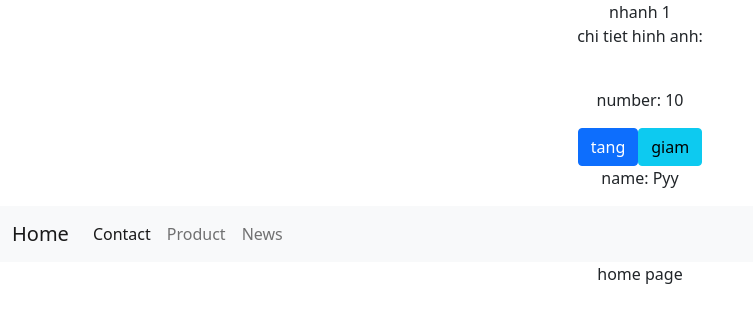
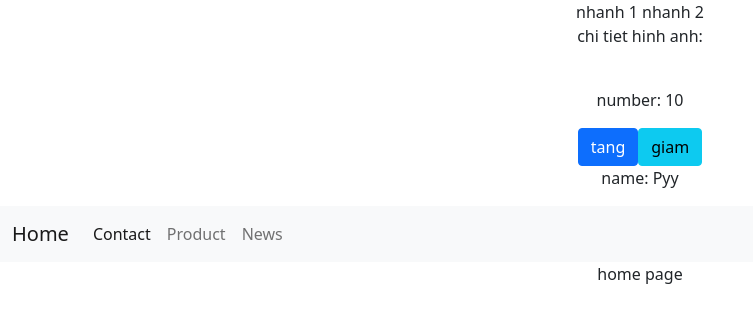
Before and after one commit to nghia-nguyen20/Blog_FrontEnd, a React (Create React App) app: page / in a window 1280 px wide. Shown: the top 322 px of the page, without its empty margins (0-753 px from the left). Built offline with nearby package versions, Linux system fonts and the light colour scheme.

Commit message:
first commit

```diff
--- a/src/App.js
+++ b/src/App.js
@@ -16,6 +16,7 @@ function App() {
     <Router>
       <div className="App">
         nhanh 1
+        nhanh 2
         <Header />
         <Switch>
           <Route exact path="/">
```
